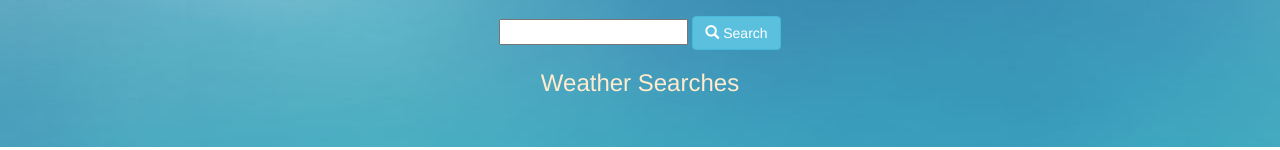
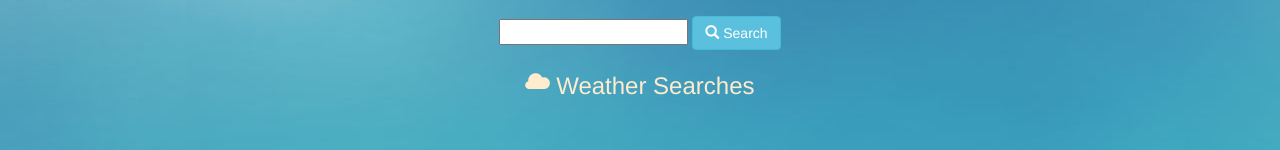
Before and after one commit to RayCaiNZ/MSA, a plain HTML site: page index.html in a window 1280 px wide. Shown: the part 654-804 px from the top of the page. Drawn offline with nearby package versions, Linux system fonts and the light colour scheme; files whose address does not match are found by name.

Commit message:
Add project files and folders

```diff
--- a/index.html
+++ b/index.html
@@ -18,7 +18,7 @@
 
         <h2 id="page-header">
             Get accurate weather updates, wherever you are.
-            <img id = "myImage" src="http://openweathermap.org/img/w/10d.png" alt="weather emoji" >
+            <img id="myImage" src="http://openweathermap.org/img/w/10d.png" alt="weather emoji">
         </h2>
 
         <div id="search-bar-padding">
@@ -30,7 +30,8 @@
 
         </div>
         <!--<img id = "selected-img" src="">-->
-        <h3>    Weather Searches    </h3>
+        <h3> <span class="glyphicon glyphicon-cloud"></span>  Weather Searches
+        </h3>
         <ul id="weather"></ul>
 
         <!--jQuery Script-->
```
